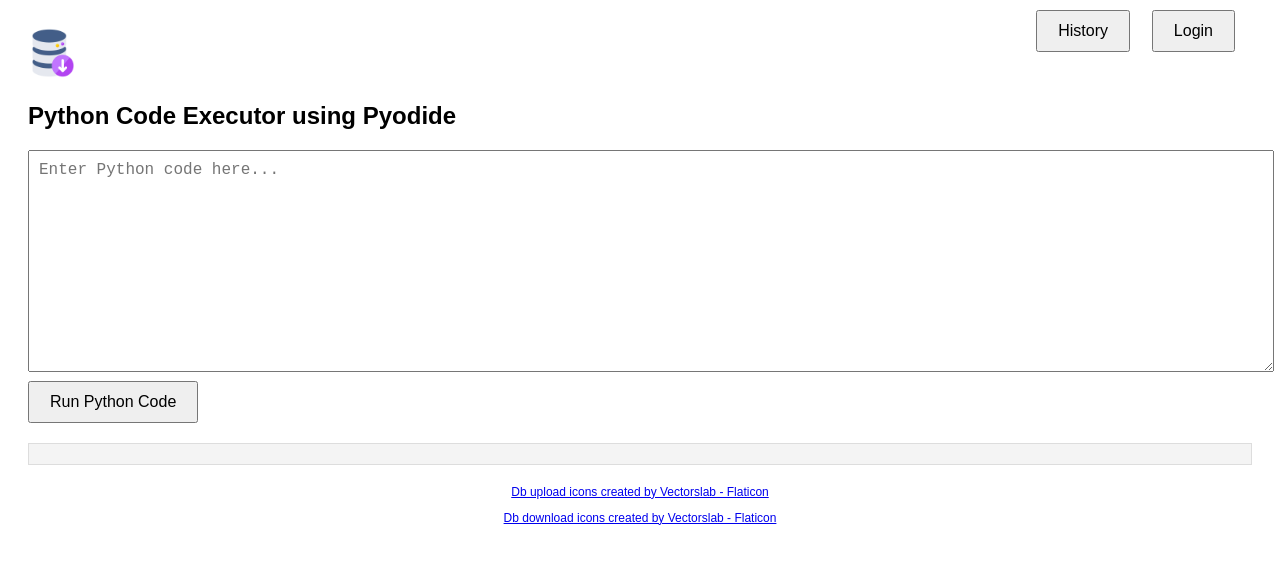
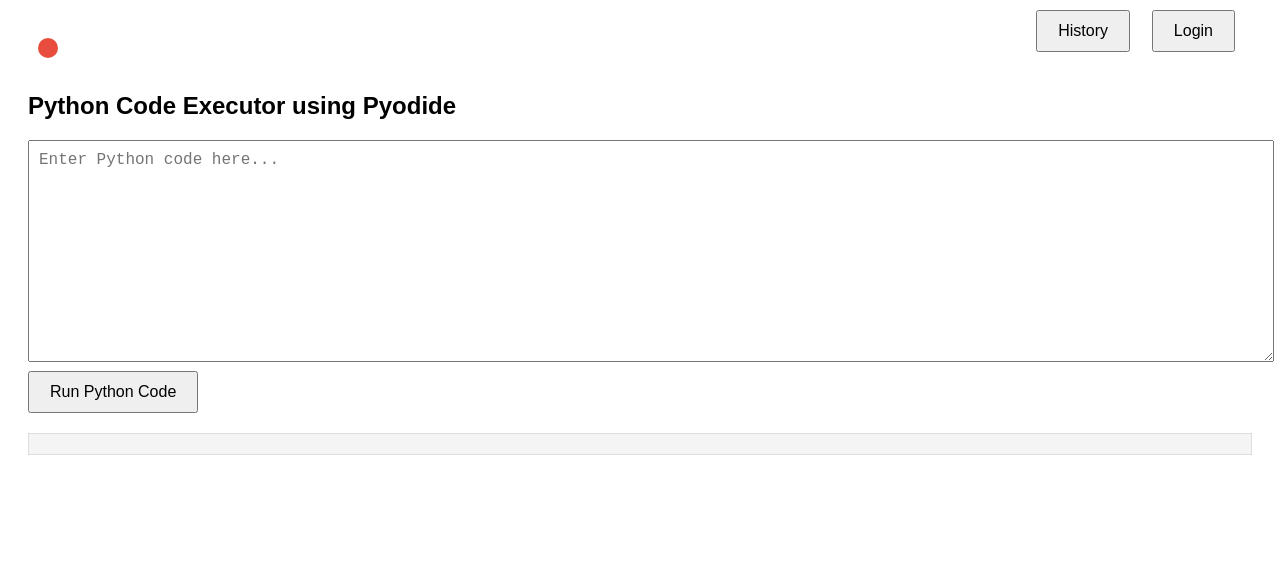
Before and after one commit to QuintinWeigand/Project_1_370_Team_1, a website: page index.html in a window 1280 px wide. Drawn offline with Linux system fonts and the light colour scheme; no server answers.

Commit message:
reverted back to green and red icon

```diff
--- a/index.html
+++ b/index.html
@@ -194,17 +194,17 @@ sys.stdout = StringIO()
             const data = await response.json();
             const dbStatus = document.getElementById('db-status');
             if (data.connected) {
-                dbStatus.style.backgroundImage = "url('db-up.png')";
-                dbStatus.setAttribute('data-tooltip', 'Database is up');
+                dbStatus.style.backgroundColor = "#2ecc71"; // Green color
+                dbStatus.setAttribute('data-tooltip', 'Database status');
             } else {
-                dbStatus.style.backgroundImage = "url('db-down.png')";
-                dbStatus.setAttribute('data-tooltip', 'Database is down');
+                dbStatus.style.backgroundColor = "#e74c3c"; // Red color
+                dbStatus.setAttribute('data-tooltip', 'Database status');
             }
         } catch (error) {
             console.error('Error checking DB status:', error);
             const dbStatus = document.getElementById('db-status');
-            dbStatus.style.backgroundImage = "url('db-down.png')";
-            dbStatus.setAttribute('data-tooltip', 'Database is down');
+            dbStatus.style.backgroundColor = "#e74c3c"; // Red color
+            dbStatus.setAttribute('data-tooltip', 'Database status');
         }
     }
 
@@ -324,14 +324,5 @@ sys.stdout = StringIO()
     }
 </script>
 
-<footer style="font-size: 12px; text-align: center; margin-top: 20px;">
-    <p>
-        <a href="https://www.flaticon.com/free-icons/db-upload" title="db upload icons">Db upload icons created by Vectorslab - Flaticon</a>
-    </p>
-    <p>
-        <a href="https://www.flaticon.com/free-icons/db-download" title="db download icons">Db download icons created by Vectorslab - Flaticon</a>
-    </p>
-</footer>
-
 </body>
 </html>
--- a/styles.css
+++ b/styles.css
@@ -54,14 +54,13 @@ button[onclick="openLoginPopup()"] {
 }
 
 #db-status {
-    width: 50px;
-    height: 50px;
-    background-image: url('database-icon.png'); /* Replace with the path to your database logo */
-    background-size: cover;
-    background-position: center;
-    border-radius: 0; /* Remove circular shape */
+    width: 20px;
+    height: 20px;
+    border-radius: 50%;
     display: inline-block;
     position: relative;
+    margin: 10px;
+    transition: background-color 0.3s ease;
 }
 
 #db-status::after {
```
